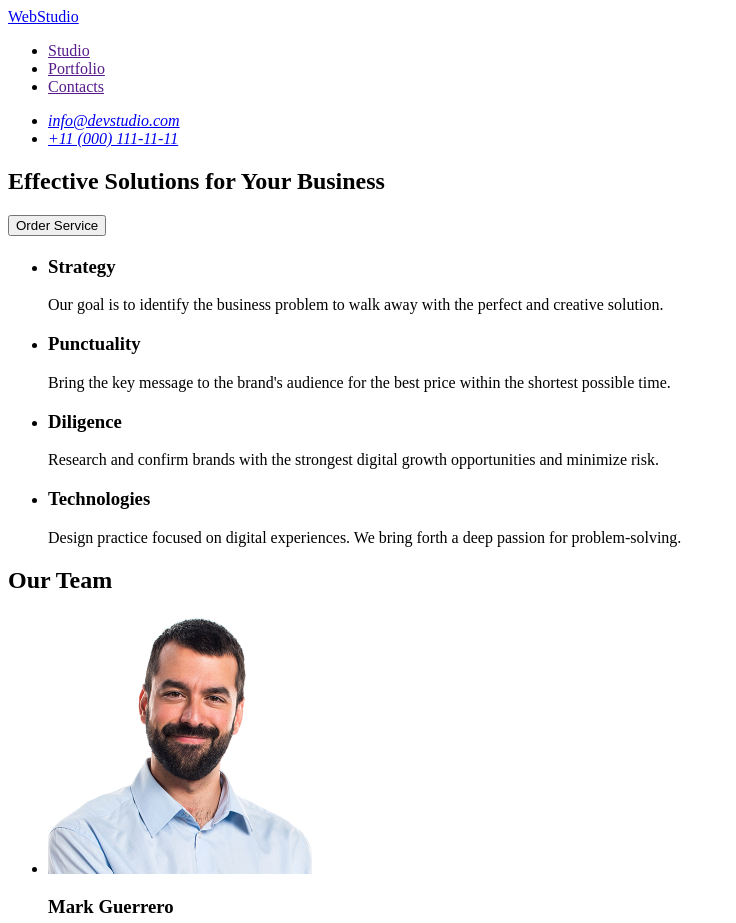
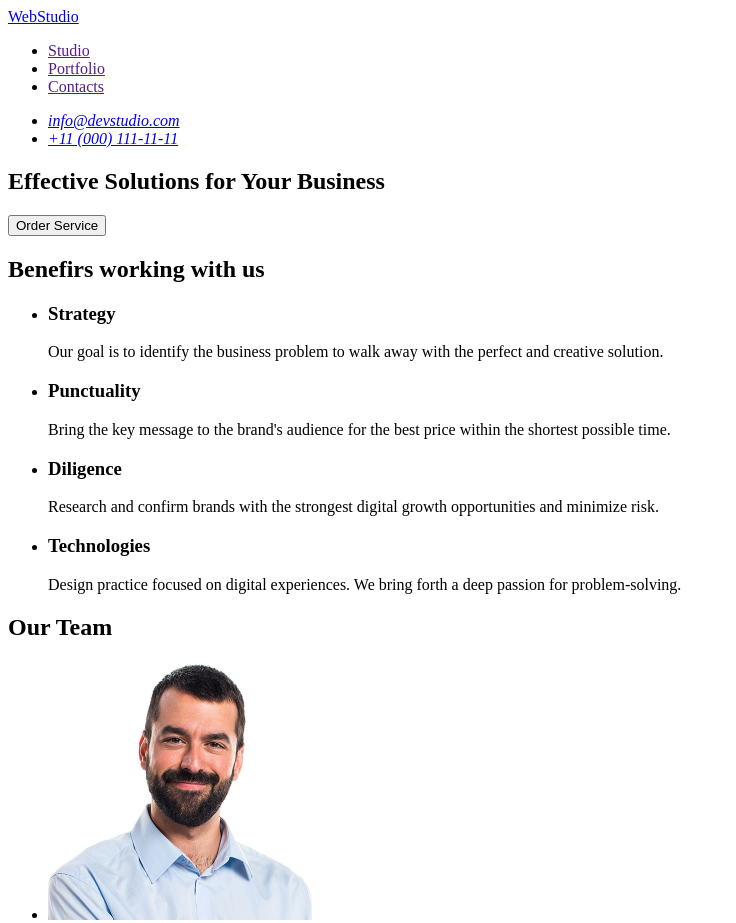
Before and after one commit to olabielore/goit-markup-hw-01, a plain HTML site: page index.html in a window 1280 px wide. Shown: the top 923 px of the page, without its empty margins (0-736 px from the left). Drawn offline with Linux system fonts and the light colour scheme.

Commit message:
fix some problems

```diff
--- a/index.html
+++ b/index.html
@@ -33,7 +33,7 @@
         <button type="button">Order Service</button>
       </section>
       <section>
-        <h2 class="visually-hidden"></h2>
+        <h2 class="visually-hidden">Benefirs working with us</h2>
         <ul>
           <li>
             <h3>Strategy</h3>
```
